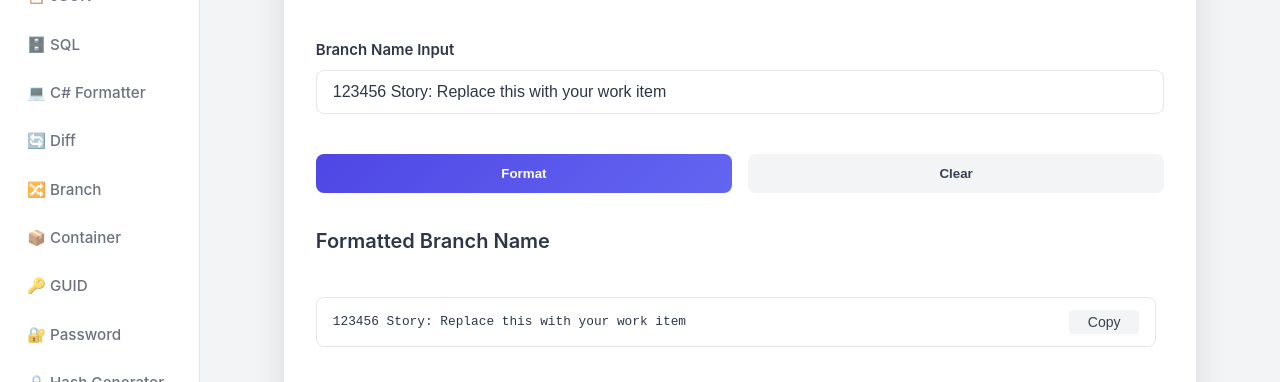
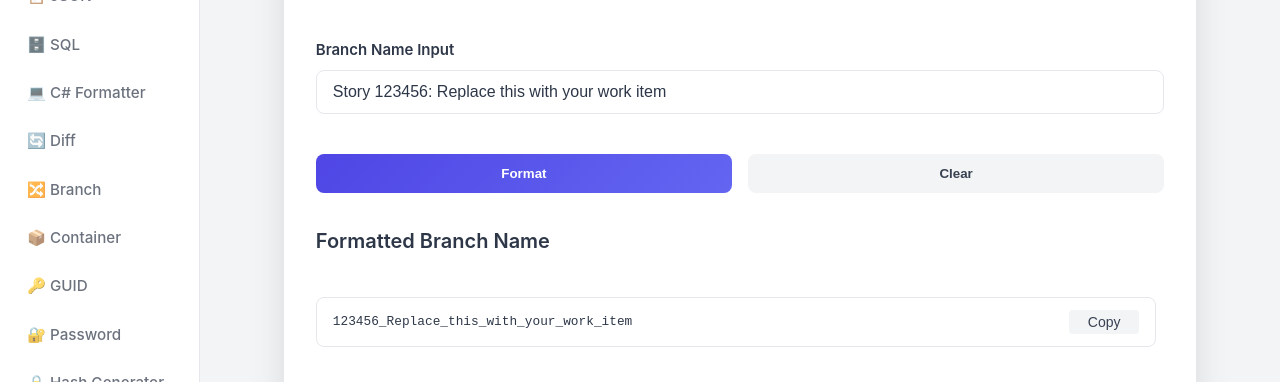
Before and after one commit to MrCull/MyDevToolsVue, a Vue app: page /branch in a window 1280 px wide. Shown: the part 131-513 px from the top of the page. Built offline with nearby package versions, Linux system fonts and the light colour scheme.

Commit message:
Update BranchFormatter.vue
fixed default branch

```diff
--- a/src/components/BranchFormatter.vue
+++ b/src/components/BranchFormatter.vue
@@ -52,7 +52,7 @@
 <script setup lang="ts">
 import { ref, onMounted } from 'vue';
 
-const input = ref('123456 Story: Replace this with your work item');
+const input = ref('Story 123456: Replace this with your work item');
 const formattedName = ref('');
 const isCopied = ref(false);
 
```
